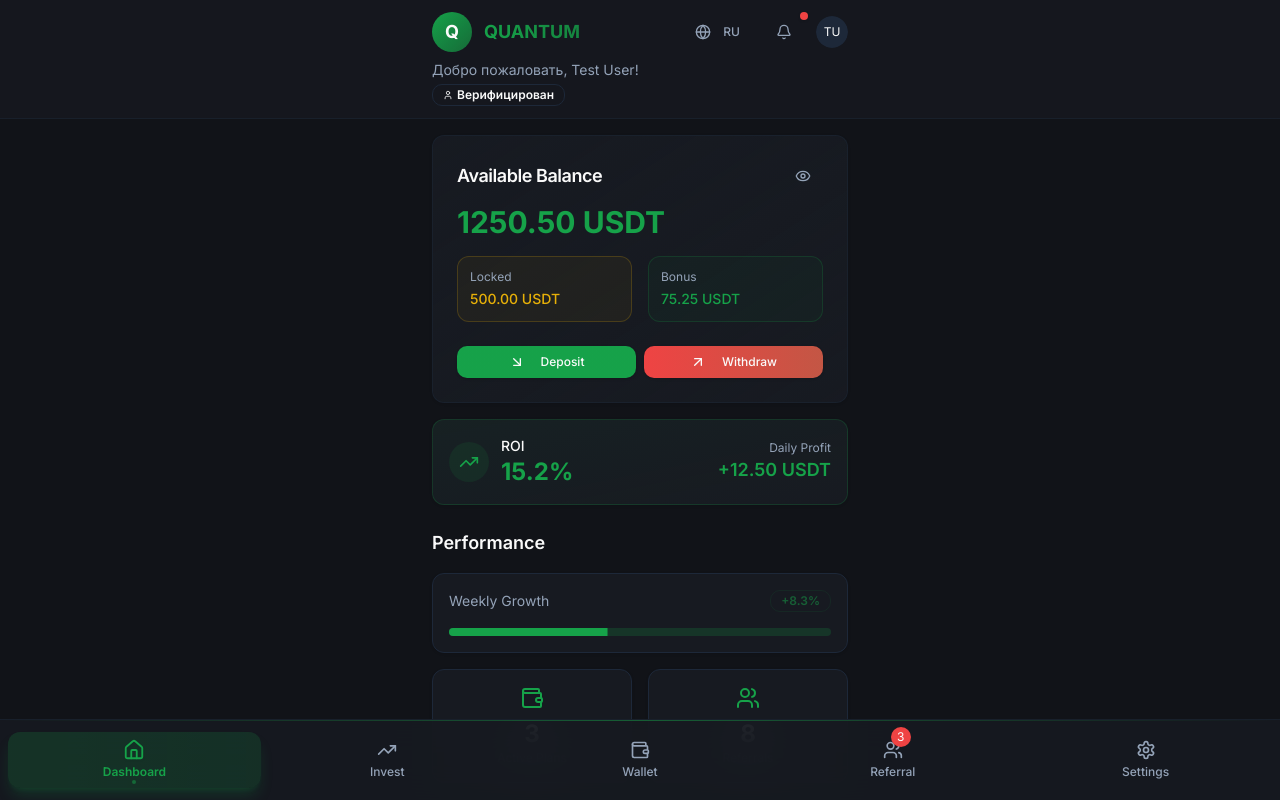
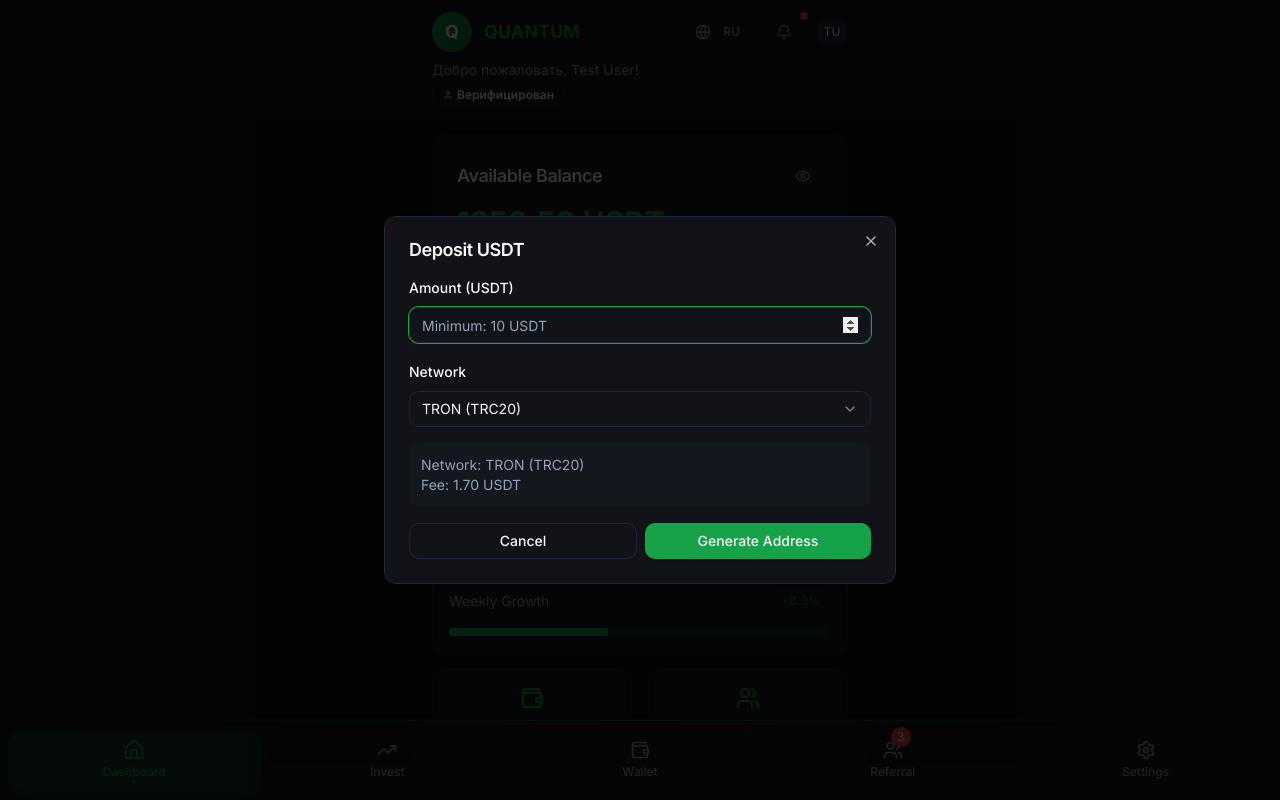
Before and after one commit to Lama13372002/investtma, a Next.js app: page / in a window 1280 px wide. Both pictures are taken after a click on the button "Deposit". Built offline with nearby package versions, Linux system fonts and the light colour scheme.

Commit message:
Update dashboard-tab.tsx

```diff
--- a/src/components/tabs/dashboard-tab.tsx
+++ b/src/components/tabs/dashboard-tab.tsx
@@ -6,10 +6,29 @@ import { Card, CardContent, CardHeader, CardTitle } from '@/components/ui/card';
 import { Button } from '@/components/ui/button';
 import { Badge } from '@/components/ui/badge';
 import { Progress } from '@/components/ui/progress';
+import { Dialog, DialogContent, DialogHeader, DialogTitle, DialogTrigger } from '@/components/ui/dialog';
+import { Input } from '@/components/ui/input';
+import { Label } from '@/components/ui/label';
+import { Select, SelectContent, SelectItem, SelectTrigger, SelectValue } from '@/components/ui/select';
+import { useToast } from '@/hooks/use-toast';
 
 export function DashboardTab() {
   const [balanceVisible, setBalanceVisible] = useState(true);
   const [isLoaded, setIsLoaded] = useState(false);
+  const [depositOpen, setDepositOpen] = useState(false);
+  const [withdrawOpen, setWithdrawOpen] = useState(false);
+  const [depositAmount, setDepositAmount] = useState('');
+  const [withdrawAmount, setWithdrawAmount] = useState('');
+  const [withdrawAddress, setWithdrawAddress] = useState('');
+  const [selectedNetwork, setSelectedNetwork] = useState('TRON');
+  const { toast } = useToast();
+
+  const networks = [
+    { value: 'TRON', label: 'TRON (TRC20)', fee: '1.70 USDT' },
+    { value: 'BSC', label: 'BSC (BEP20)', fee: '0.30 USDT' },
+    { value: 'ETH', label: 'Ethereum (ERC20)', fee: '10.00 USDT' },
+    { value: 'POLYGON', label: 'Polygon (POS)', fee: '0.01 USDT' }
+  ];
 
   useEffect(() => {
     // Trigger animation after mount
@@ -37,6 +56,64 @@ export function DashboardTab() {
 
   const formatBalance = (amount: number) => {
     return balanceVisible ? `${amount.toFixed(2)} USDT` : '••••• USDT';
+  };
+
+  const handleDeposit = () => {
+    if (!depositAmount || parseFloat(depositAmount) < 10) {
+      toast({
+        title: "Invalid Amount",
+        description: "Minimum deposit amount is 10 USDT",
+        variant: "destructive",
+      });
+      return;
+    }
+
+    // В реальном приложении здесь будет создание платежа через Cryptomus API
+    toast({
+      title: "Deposit Initiated",
+      description: "You will receive payment instructions shortly",
+    });
+    setDepositOpen(false);
+    setDepositAmount('');
+  };
+
+  const handleWithdraw = () => {
+    if (!withdrawAmount || !withdrawAddress) {
+      toast({
+        title: "Missing Information",
+        description: "Please fill in all required fields",
+        variant: "destructive",
+      });
+      return;
+    }
+
+    const amount = parseFloat(withdrawAmount);
+    if (amount < 10) {
+      toast({
+        title: "Invalid Amount",
+        description: "Minimum withdrawal amount is 10 USDT",
+        variant: "destructive",
+      });
+      return;
+    }
+
+    if (amount > mockData.balance.available) {
+      toast({
+        title: "Insufficient Balance",
+        description: "Not enough available balance",
+        variant: "destructive",
+      });
+      return;
+    }
+
+    // В реальном приложении здесь будет создание выплаты через Cryptomus API
+    toast({
+      title: "Withdrawal Request Submitted",
+      description: "Your withdrawal will be processed within 24 hours",
+    });
+    setWithdrawOpen(false);
+    setWithdrawAmount('');
+    setWithdrawAddress('');
   };
 
   return (
@@ -84,14 +161,143 @@ export function DashboardTab() {
               </div>
 
               <div className="flex space-x-2 pt-2">
+                <Dialog open={depositOpen} onOpenChange={setDepositOpen}>
+                  <DialogTrigger asChild>
                     <Button className="deposit-button flex-1 transition-all duration-300 hover:scale-105 hover:shadow-lg active:scale-95" size="sm">
                       <ArrowDownRight size={16} className="mr-2" />
                       Deposit
                     </Button>
+                  </DialogTrigger>
+                  <DialogContent>
+                    <DialogHeader>
+                      <DialogTitle>Deposit USDT</DialogTitle>
+                    </DialogHeader>
+
+                    <div className="space-y-4">
+                      <div className="space-y-2">
+                        <Label htmlFor="deposit-amount">Amount (USDT)</Label>
+                        <Input
+                          id="deposit-amount"
+                          type="number"
+                          placeholder="Minimum: 10 USDT"
+                          value={depositAmount}
+                          onChange={(e) => setDepositAmount(e.target.value)}
+                        />
+                      </div>
+
+                      <div className="space-y-2">
+                        <Label htmlFor="deposit-network">Network</Label>
+                        <Select value={selectedNetwork} onValueChange={setSelectedNetwork}>
+                          <SelectTrigger>
+                            <SelectValue placeholder="Select network" />
+                          </SelectTrigger>
+                          <SelectContent>
+                            {networks.map((network) => (
+                              <SelectItem key={network.value} value={network.value}>
+                                {network.label}
+                              </SelectItem>
+                            ))}
+                          </SelectContent>
+                        </Select>
+                      </div>
+
+                      <div className="bg-muted/20 rounded-lg p-3">
+                        <p className="text-sm text-muted-foreground">
+                          Network: {networks.find(n => n.value === selectedNetwork)?.label}
+                        </p>
+                        <p className="text-sm text-muted-foreground">
+                          Fee: {networks.find(n => n.value === selectedNetwork)?.fee}
+                        </p>
+                      </div>
+
+                      <div className="flex space-x-2">
+                        <Button variant="outline" onClick={() => setDepositOpen(false)} className="flex-1">
+                          Cancel
+                        </Button>
+                        <Button onClick={handleDeposit} className="flex-1 deposit-button">
+                          Generate Address
+                        </Button>
+                      </div>
+                    </div>
+                  </DialogContent>
+                </Dialog>
+
+                <Dialog open={withdrawOpen} onOpenChange={setWithdrawOpen}>
+                  <DialogTrigger asChild>
                     <Button className="withdraw-button flex-1 transition-all duration-300 hover:scale-105 hover:shadow-lg active:scale-95" size="sm">
                       <ArrowUpRight size={16} className="mr-2" />
                       Withdraw
                     </Button>
+                  </DialogTrigger>
+                  <DialogContent>
+                    <DialogHeader>
+                      <DialogTitle>Withdraw USDT</DialogTitle>
+                    </DialogHeader>
+
+                    <div className="space-y-4">
+                      <div className="space-y-2">
+                        <Label htmlFor="withdraw-amount">Amount (USDT)</Label>
+                        <Input
+                          id="withdraw-amount"
+                          type="number"
+                          placeholder="Minimum: 10 USDT"
+                          value={withdrawAmount}
+                          onChange={(e) => setWithdrawAmount(e.target.value)}
+                        />
+                      </div>
+
+                      <div className="space-y-2">
+                        <Label htmlFor="withdraw-address">Wallet Address</Label>
+                        <Input
+                          id="withdraw-address"
+                          placeholder="Enter your wallet address"
+                          value={withdrawAddress}
+                          onChange={(e) => setWithdrawAddress(e.target.value)}
+                        />
+                      </div>
+
+                      <div className="space-y-2">
+                        <Label htmlFor="withdraw-network">Network</Label>
+                        <Select value={selectedNetwork} onValueChange={setSelectedNetwork}>
+                          <SelectTrigger>
+                            <SelectValue placeholder="Select network" />
+                          </SelectTrigger>
+                          <SelectContent>
+                            {networks.map((network) => (
+                              <SelectItem key={network.value} value={network.value}>
+                                {network.label}
+                              </SelectItem>
+                            ))}
+                          </SelectContent>
+                        </Select>
+                      </div>
+
+                      <div className="bg-muted/20 rounded-lg p-3">
+                        <div className="flex justify-between text-sm">
+                          <span>Amount:</span>
+                          <span>{withdrawAmount || '0'} USDT</span>
+                        </div>
+                        <div className="flex justify-between text-sm">
+                          <span>Fee:</span>
+                          <span>{networks.find(n => n.value === selectedNetwork)?.fee}</span>
+                        </div>
+                        <div className="flex justify-between text-sm font-medium border-t pt-2 mt-2">
+                          <span>You will receive:</span>
+                          <span>{withdrawAmount ? (parseFloat(withdrawAmount) - parseFloat(networks.find(n => n.value === selectedNetwork)?.fee?.split(' ')[0] || '0')).toFixed(2) : '0'} USDT</span>
+                        </div>
+                      </div>
+
+                      <div className="flex space-x-2">
+                        <Button variant="outline" onClick={() => setWithdrawOpen(false)} className="flex-1">
+                          Cancel
+                        </Button>
+                        <Button onClick={handleWithdraw} className="flex-1 withdraw-button">
+                          Submit Withdrawal
+                        </Button>
+                      </div>
+                    </div>
+                  </DialogContent>
+                </Dialog>
               </div>
             </div>
           </CardContent>
```
Lines whose indentation alone changed are shown as unchanged.
